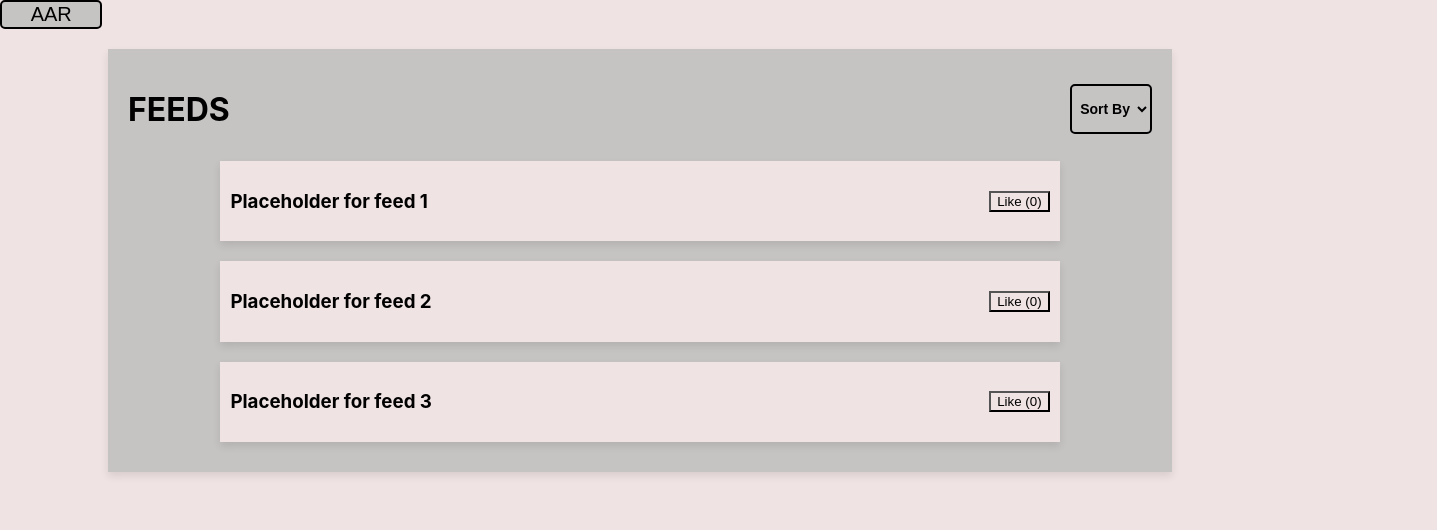
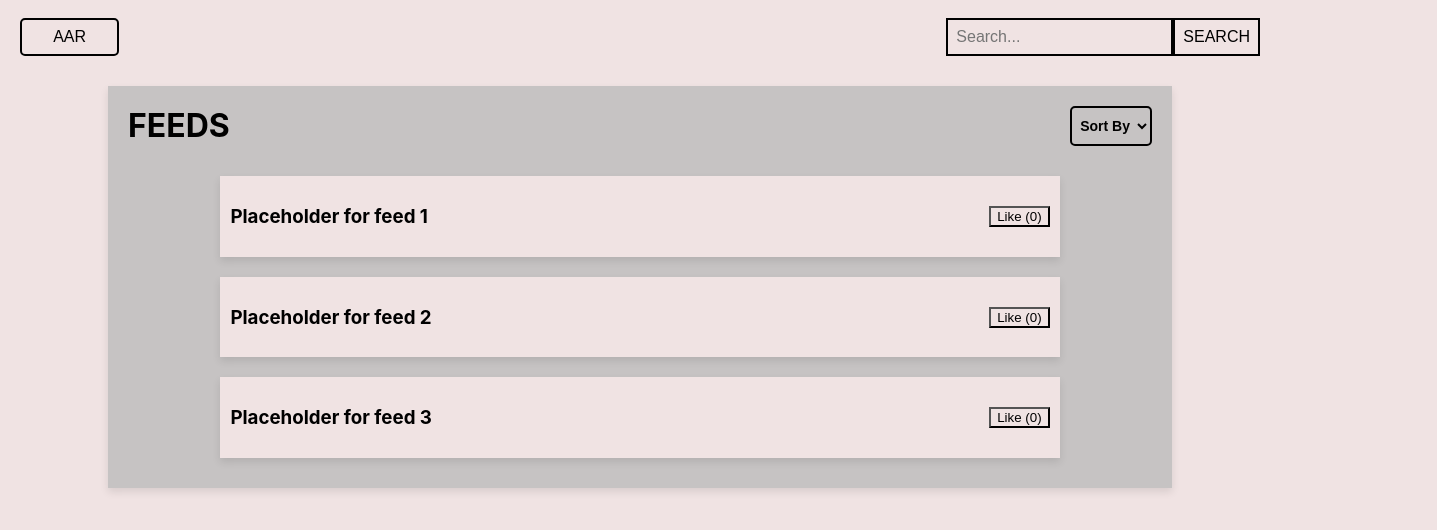
Before and after one commit to WalkerB20/Lessons-Learned-Central, a React (Create React App) app in the folder Client/: page / in a window 1280 px wide. Shown: the top 530 px of the page, 1437 px wide, since content can reach past the window. Built offline with nearby package versions, Linux system fonts and the light colour scheme.

Commit message:
added navbar component -Eddie

```diff
--- a/Client/src/components/Home/index.jsx
+++ b/Client/src/components/Home/index.jsx
@@ -1,13 +1,16 @@
 import Feed from '../Feed';
-import AAR from '../AAR';
+import Navbar from '../Navbar';
+
+
+
 import '../styles/App.css';
 
 
 const Home = () => {
   return (
     <div className="home">
-    <AAR />
-    <Feed />
+      <Navbar />
+      <Feed />
     </div>
 
   )
--- a/Client/src/components/Navbar/index.jsx
+++ b/Client/src/components/Navbar/index.jsx
@@ -0,0 +1,13 @@
+import AAR from '../AAR';
+import Search from '../Search';
+
+const Navbar = () => {
+  return (
+    <nav className="navbar">
+      <AAR />
+      <Search />
+    </nav>
+  )
+}
+
+export default Navbar;
--- a/Client/src/components/Search/index.jsx
+++ b/Client/src/components/Search/index.jsx
@@ -0,0 +1,17 @@
+
+const Search = () => {
+
+  return (
+    <div className="search">
+      <form>
+      <input
+        type="text"
+        placeholder="Search..."
+      />
+      <button type="submit">SEARCH</button>
+      </form>
+    </div>
+  )
+}
+
+export default Search;
--- a/Client/src/components/styles/App.css
+++ b/Client/src/components/styles/App.css
@@ -19,6 +19,7 @@
 .aar:hover {
   background-color: rgb(240, 227, 227);
 }
+
 /* FEED CSS */
 .feed {
   width: 80%;
@@ -30,19 +31,19 @@
 .feedHeader, .feedHeader h1 {
   display: flex;
   justify-content: space-between;
-  flex-direction: row;
   background-color: rgb(198, 195, 195);
+  margin-top: 0px;
 }
 .feedHeader select {
   display: inline-block;
   width: 8%;
-  height: 50px;
+  height: 40px;
   text-align: center;
   font-size: 14px;
   font-weight: bold;
   border: 2px solid #000;
   border-radius: 5px;
-  margin-top: 15px;
+  margin-top: 0px;
   cursor: pointer;
   text-decoration: none;
   background-color: rgb(198, 195, 195);
@@ -61,3 +62,22 @@
   justify-content: space-between;
   align-items: center;
 }
+
+/* Navbar CSS */
+.navbar {
+  display: flex;
+  justify-content: space-between;
+  flex-direction: row;
+  align-items: center;
+  padding: 10px 20px;
+  margin: 8px auto;
+}
+.navbar input, .navbar button {
+  font-size: 16px;
+  outline: none;
+  border:#000;
+  border: 2px solid #000;
+  background: none;
+  padding: 8px;
+  margin: 0;
+}
```
